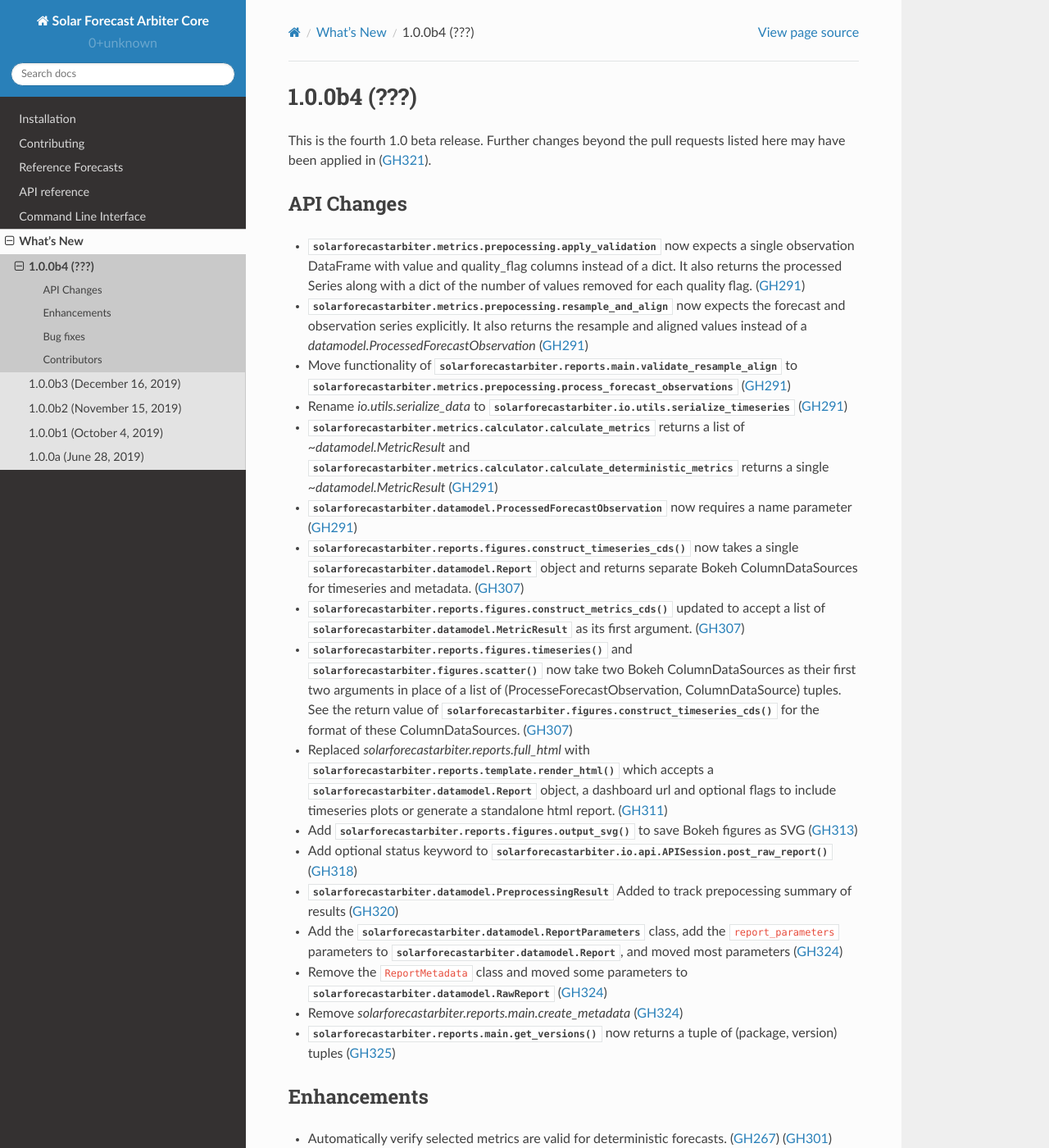
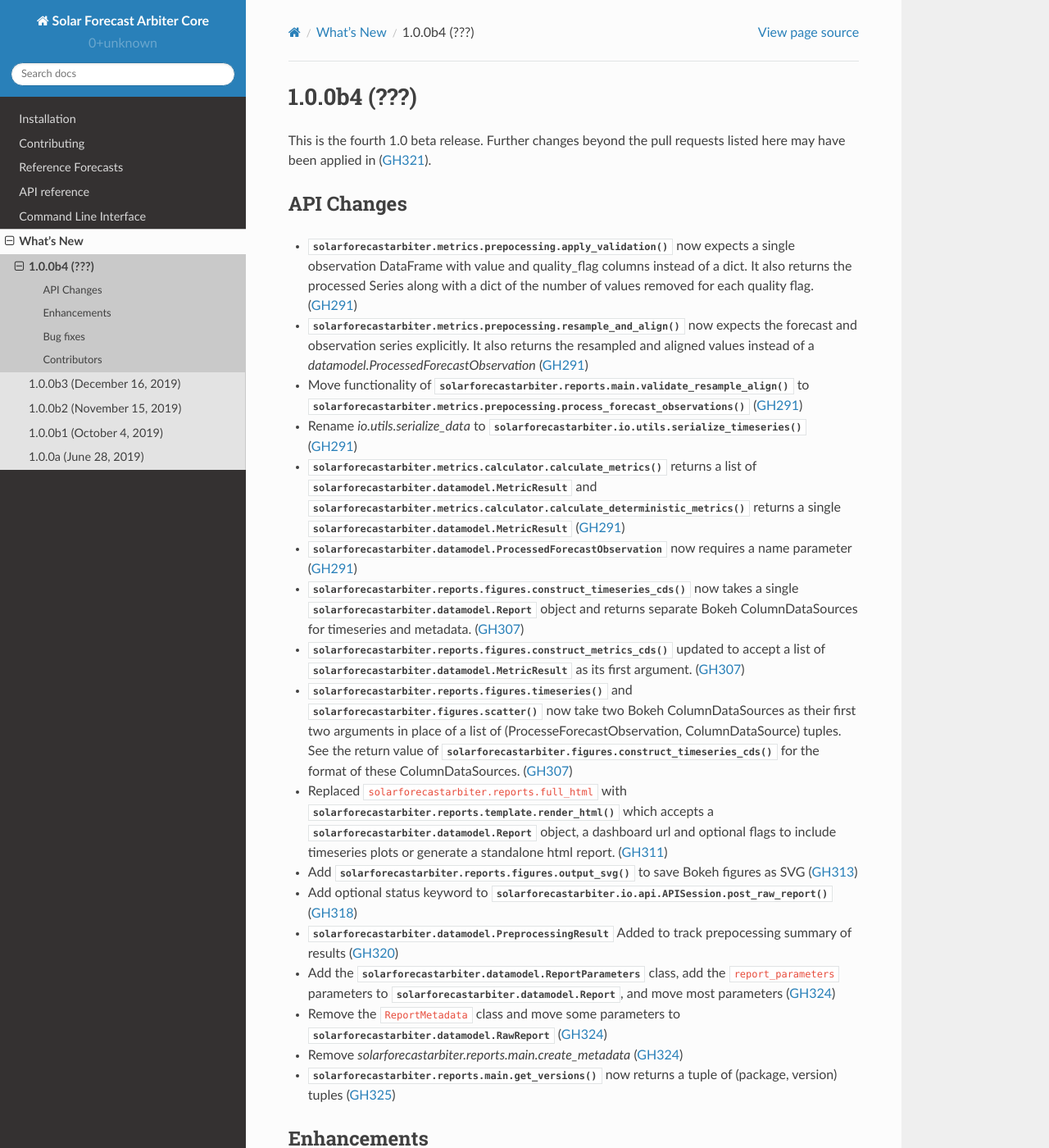
Before and after one commit to SolarArbiter/solarforecastarbiter-core, a Sphinx documentation site: the page built from docs/source/whatsnew/1.0.0b4.rst, in a window 1280 px wide and 1400 px high. Shown: the whole window at 82% size. Built offline with Sphinx 7.4.7 and the Read the Docs theme 2.0.0, drawn with Linux system fonts in a browser that asks for light colours.

Commit message:
fix b4 whatsnew

```diff
--- a/docs/source/whatsnew/1.0.0b4.rst
+++ b/docs/source/whatsnew/1.0.0b4.rst
@@ -8,47 +8,105 @@
 
 API Changes
 ~~~~~~~~~~~
-* :py:mod:`solarforecastarbiter.metrics.prepocessing.apply_validation` now expects a single observation DataFrame with value and quality_flag columns instead of a dict. It also returns the processed Series along with a dict of the number of values removed for each quality flag. (:pull:`291`)
-* :py:mod:`solarforecastarbiter.metrics.prepocessing.resample_and_align` now expects the forecast and observation series explicitly. It also returns the resample and aligned values instead of a `datamodel.ProcessedForecastObservation` (:pull:`291`)
-* Move functionality of :py:mod:`solarforecastarbiter.reports.main.validate_resample_align` to :py:mod:`solarforecastarbiter.metrics.prepocessing.process_forecast_observations` (:pull:`291`)
-* Rename `io.utils.serialize_data` to :py:mod:`solarforecastarbiter.io.utils.serialize_timeseries` (:pull:`291`)
-* :py:mod:`solarforecastarbiter.metrics.calculator.calculate_metrics` returns a list of `~datamodel.MetricResult` and :py:mod:`solarforecastarbiter.metrics.calculator.calculate_deterministic_metrics` returns a single `~datamodel.MetricResult` (:pull:`291`)
-* :py:mod:`solarforecastarbiter.datamodel.ProcessedForecastObservation` now requires a name parameter (:pull:`291`)
-* :py:func:`solarforecastarbiter.reports.figures.construct_timeseries_cds` now takes a single :py:class:`solarforecastarbiter.datamodel.Report` object and returns separate Bokeh ColumnDataSources for timeseries and metadata. (:pull:`307`)
-* :py:func:`solarforecastarbiter.reports.figures.construct_metrics_cds` updated to accept a list of :py:class:`solarforecastarbiter.datamodel.MetricResult` as its first argument. (:pull:`307`)
-* :py:func:`solarforecastarbiter.reports.figures.timeseries` and :py:func:`solarforecastarbiter.figures.scatter` now take two Bokeh ColumnDataSources as their first two arguments in place of a list of (ProcesseForecastObservation, ColumnDataSource) tuples. See the return value of :py:func:`solarforecastarbiter.figures.construct_timeseries_cds` for the format of these ColumnDataSources. (:pull:`307`)
-* Replaced `solarforecastarbiter.reports.full_html` with :py:func:`solarforecastarbiter.reports.template.render_html` which accepts a :py:class:`solarforecastarbiter.datamodel.Report` object, a dashboard url and optional flags to include timeseries plots or generate a standalone html report. (:pull:`311`)
-* Add :py:func:`solarforecastarbiter.reports.figures.output_svg` to save Bokeh figures as SVG (:pull:`313`)
-* Add optional status keyword to :py:func:`solarforecastarbiter.io.api.APISession.post_raw_report` (:pull:`318`)
-* :py:mod:`solarforecastarbiter.datamodel.PreprocessingResult` Added to track prepocessing summary of results (:pull:`320`)
-* Add the :py:class:`solarforecastarbiter.datamodel.ReportParameters` class, add the ``report_parameters`` parameters to :py:class:`solarforecastarbiter.datamodel.Report`, and moved most parameters (:pull:`324`)
-* Remove the ``ReportMetadata`` class and moved some parameters to :py:class:`solarforecastarbiter.datamodel.RawReport` (:pull:`324`)
+* :py:func:`solarforecastarbiter.metrics.prepocessing.apply_validation`
+  now expects a single observation DataFrame with value and
+  quality_flag columns instead of a dict. It also returns the
+  processed Series along with a dict of the number of values removed
+  for each quality flag. (:pull:`291`)
+* :py:func:`solarforecastarbiter.metrics.prepocessing.resample_and_align`
+  now expects the forecast and observation series explicitly. It also
+  returns the resampled and aligned values instead of a
+  `datamodel.ProcessedForecastObservation` (:pull:`291`)
+* Move functionality of
+  :py:func:`solarforecastarbiter.reports.main.validate_resample_align`
+  to
+  :py:func:`solarforecastarbiter.metrics.prepocessing.process_forecast_observations`
+  (:pull:`291`)
+* Rename `io.utils.serialize_data` to
+  :py:func:`solarforecastarbiter.io.utils.serialize_timeseries`
+  (:pull:`291`)
+* :py:func:`solarforecastarbiter.metrics.calculator.calculate_metrics`
+  returns a list of
+  :py:class:`solarforecastarbiter.datamodel.MetricResult` and
+  :py:func:`solarforecastarbiter.metrics.calculator.calculate_deterministic_metrics`
+  returns a single
+  :py:class:`solarforecastarbiter.datamodel.MetricResult`
+  (:pull:`291`)
+* :py:class:`solarforecastarbiter.datamodel.ProcessedForecastObservation`
+  now requires a name parameter (:pull:`291`)
+* :py:func:`solarforecastarbiter.reports.figures.construct_timeseries_cds`
+  now takes a single :py:class:`solarforecastarbiter.datamodel.Report`
+  object and returns separate Bokeh ColumnDataSources for timeseries
+  and metadata. (:pull:`307`)
+* :py:func:`solarforecastarbiter.reports.figures.construct_metrics_cds`
+  updated to accept a list of
+  :py:class:`solarforecastarbiter.datamodel.MetricResult` as its first
+  argument. (:pull:`307`)
+* :py:func:`solarforecastarbiter.reports.figures.timeseries` and
+  :py:func:`solarforecastarbiter.figures.scatter` now take two Bokeh
+  ColumnDataSources as their first two arguments in place of a list of
+  (ProcesseForecastObservation, ColumnDataSource) tuples. See the
+  return value of
+  :py:func:`solarforecastarbiter.figures.construct_timeseries_cds` for
+  the format of these ColumnDataSources. (:pull:`307`)
+* Replaced ``solarforecastarbiter.reports.full_html`` with
+  :py:func:`solarforecastarbiter.reports.template.render_html` which
+  accepts a :py:class:`solarforecastarbiter.datamodel.Report` object,
+  a dashboard url and optional flags to include timeseries plots or
+  generate a standalone html report. (:pull:`311`)
+* Add :py:func:`solarforecastarbiter.reports.figures.output_svg` to
+  save Bokeh figures as SVG (:pull:`313`)
+* Add optional status keyword to
+  :py:func:`solarforecastarbiter.io.api.APISession.post_raw_report`
+  (:pull:`318`)
+* :py:class:`solarforecastarbiter.datamodel.PreprocessingResult` Added
+  to track prepocessing summary of results (:pull:`320`)
+* Add the :py:class:`solarforecastarbiter.datamodel.ReportParameters`
+  class, add the ``report_parameters`` parameters to
+  :py:class:`solarforecastarbiter.datamodel.Report`, and move most
+  parameters (:pull:`324`)
+* Remove the ``ReportMetadata`` class and move some parameters to
+  :py:class:`solarforecastarbiter.datamodel.RawReport` (:pull:`324`)
 * Remove `solarforecastarbiter.reports.main.create_metadata` (:pull:`324`)
-* :py:func:`solarforecastarbiter.reports.main.get_versions` now returns a tuple of (package, version) tuples (:pull:`325`)
+* :py:func:`solarforecastarbiter.reports.main.get_versions` now
+  returns a tuple of (package, version) tuples (:pull:`325`)
 
 Enhancements
 ~~~~~~~~~~~~
-* Automatically verify selected metrics are valid for deterministic forecasts. (:issue:`267`) (:pull:`301`)
-* Automatically verify selected metrics are valid for probabilistic forecasts. (:issue:`302`) (:pull:`306`)
-* Add schema for de/serializing timeseries in :py:mod:`solarforecastarbiter.io.utils` (:pull:`291`)
-* Add decorator factory :py:func:`solarforecastarbiter.reports.main.capture_report_failure` to better log report failures to the end user. (:pull:`318`)
-* Add missing tests for functionality in :py:mod:`solarforecastarbiter.reports.main` (:issue:`312`) (:pull:`318`)
-* Add missing tests for :py:mod:`solarforecastarbiter.reports.figures` (:pull:`318`)
-* Add data validation summary table in the html report (:issue:`299`) (:pull:`320`)
-* Track data preprocessing results add section and summary table in the html report (:issue:`299`) (:pull:`320`)
+* Automatically verify selected metrics are valid for deterministic
+  forecasts. (:issue:`267`) (:pull:`301`)
+* Automatically verify selected metrics are valid for probabilistic
+  forecasts. (:issue:`302`) (:pull:`306`)
+* Add schema for de/serializing timeseries in
+  :py:mod:`solarforecastarbiter.io.utils` (:pull:`291`)
+* Add decorator factory
+  :py:func:`solarforecastarbiter.reports.main.capture_report_failure`
+  to better log report failures to the end user. (:pull:`318`)
+* Add missing tests for functionality in
+  :py:mod:`solarforecastarbiter.reports.main` (:issue:`312`)
+  (:pull:`318`)
+* Add missing tests for :py:mod:`solarforecastarbiter.reports.figures`
+  (:pull:`318`)
+* Add data validation summary table in the html report (:issue:`299`)
+  (:pull:`320`)
+* Track data preprocessing results add section and summary table in
+  the html report (:issue:`299`) (:pull:`320`)
 * Generate error page templates for failed reports. (:pull:`325`)
 
 Bug fixes
 ~~~~~~~~~
-* Fix handling of empty observation timeseries in metrics preprocessing. (:issue:`295`) (:pull:`296`)
-* Fix handling of `interval_label == ending` in the `groupby` categories in
-  `metrics.calculator`. (:issue:`234`) (:pull:`297`)
+* Fix handling of empty observation timeseries in metrics
+  preprocessing. (:issue:`295`) (:pull:`296`)
+* Fix handling of `interval_label == ending` in the `groupby`
+  categories in `metrics.calculator`. (:issue:`234`) (:pull:`297`)
 * Document `resample_and_align()` behavior when the `interval_label` of the
   forecast and observation don't match. (:issue:`300`) (:pull:`303`)
 * Fix scatter plot limits when some data is NaN (:issue:`282`) (:pull:`311`)
 * Handle errors on SVG export (:issue:`310`) (:pull:`313`)
-* Test and handle errors in report creation for empty data (:issue:`217`) (:pull:`318`)
-* Fix :py:func:`solarforecastarbiter.datamodel.__check_units__` with no arguments (:pull:`318`)
+* Test and handle errors in report creation for empty data
+  (:issue:`217`) (:pull:`318`)
+* Fix :py:func:`solarforecastarbiter.datamodel.__check_units__` with
+  no arguments (:pull:`318`)
 
 Contributors
 ~~~~~~~~~~~~
```
